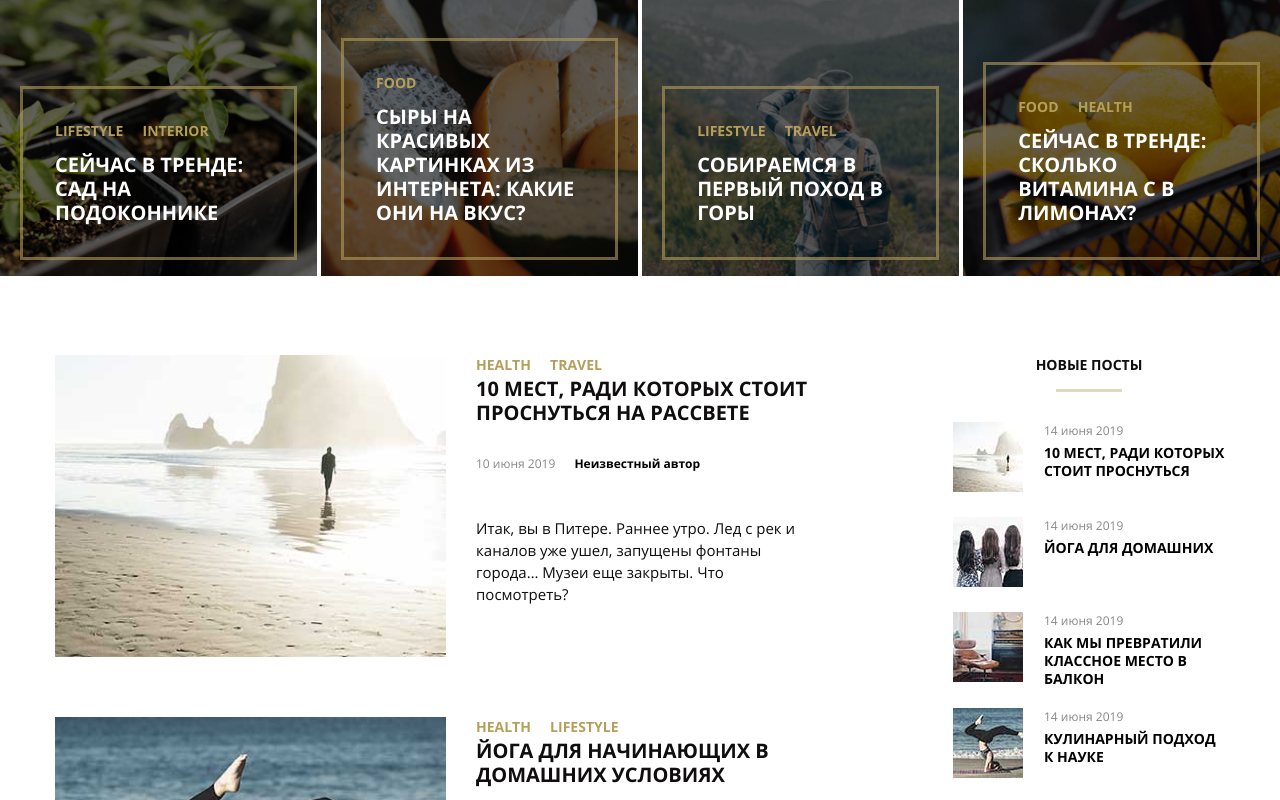
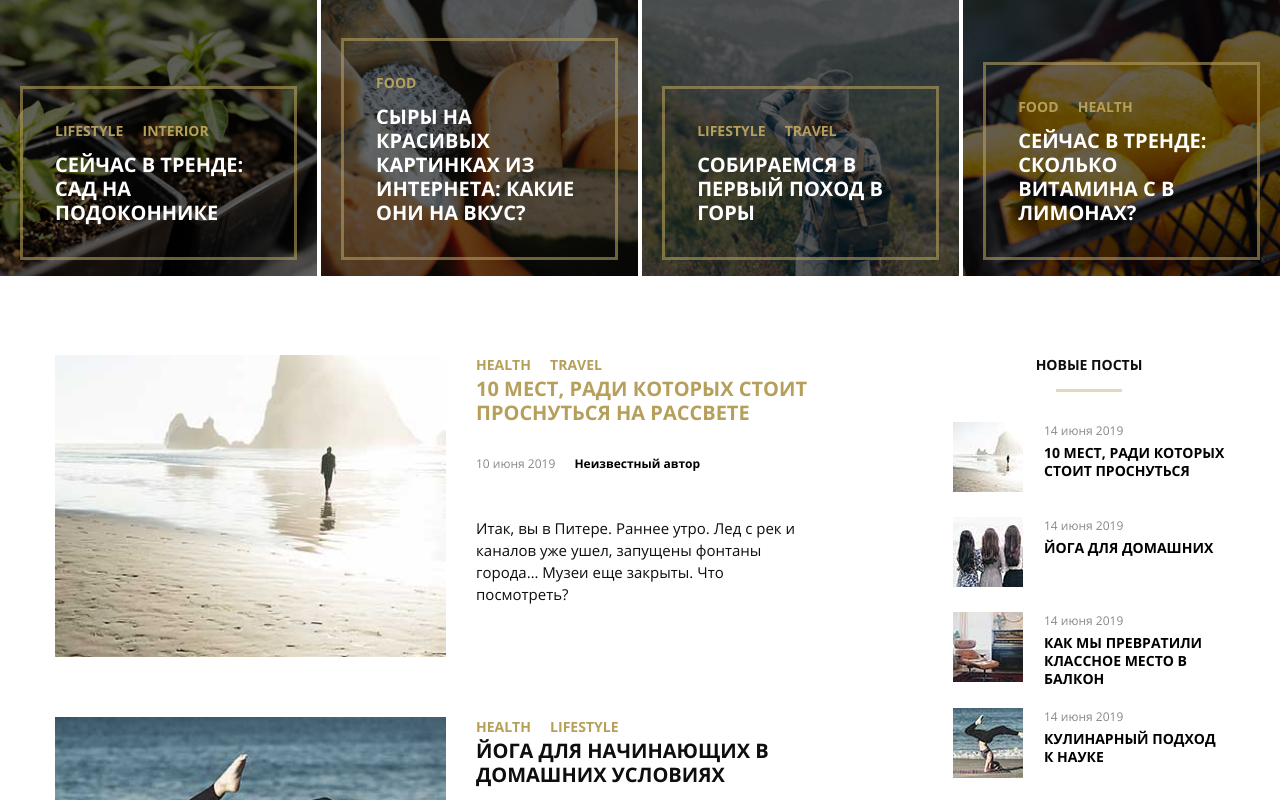
Before and after one commit to Pohlan92/mq-diploma92, a plain HTML site: page index.html in a window 1280 px wide. In both pictures the pointer is over the link "10 МЕСТ, РАДИ КОТОРЫХ СТОИТ ПРОСНУТЬСЯ НА РАССВЕТЕ". Shown: the part 688-1488 px from the top of the page. Drawn offline with Linux system fonts and the light colour scheme; files whose address does not match are found by name.

Commit message:
Добавил стилей

```diff
--- a/css/style.css
+++ b/css/style.css
@@ -378,6 +378,10 @@ body {
   text-align: left;
   text-transform: uppercase;
   text-decoration: none;
+}
+
+.article-title-link:hover {
+  color: #b59f5b;
 }
 
 .date {
```
